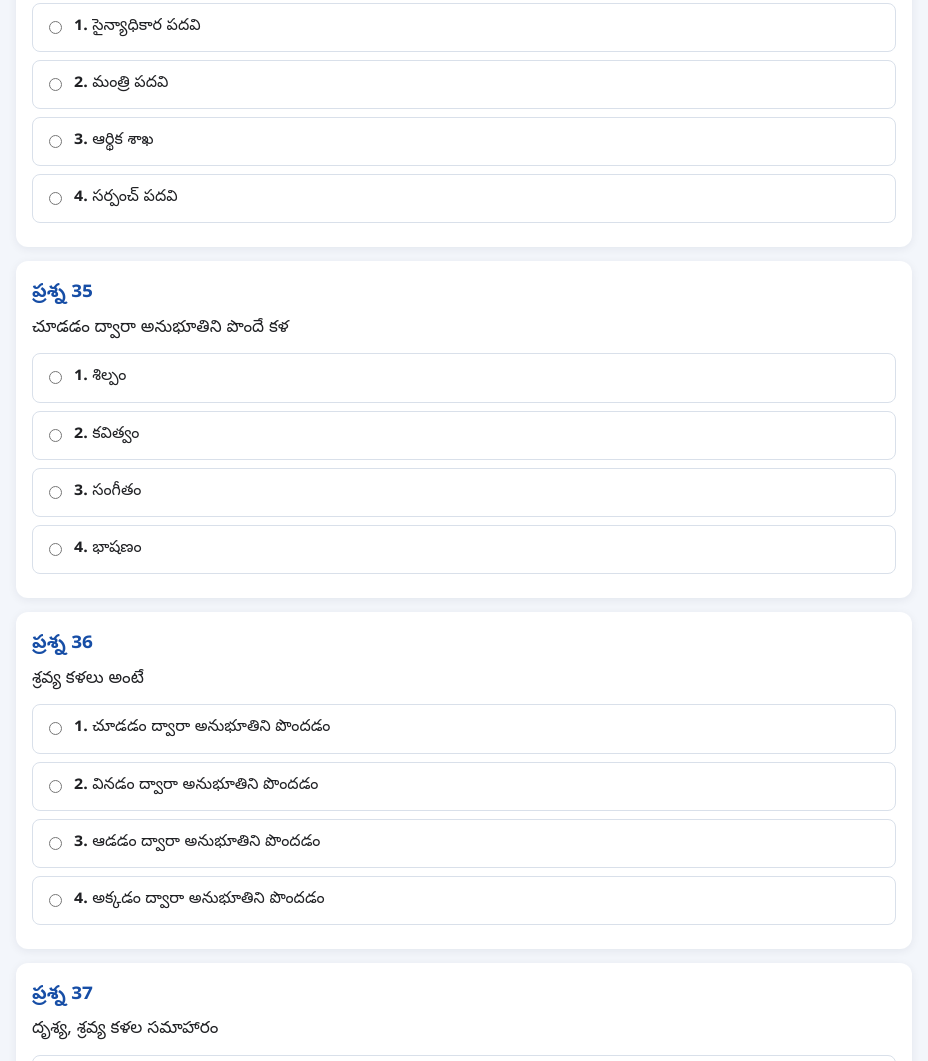
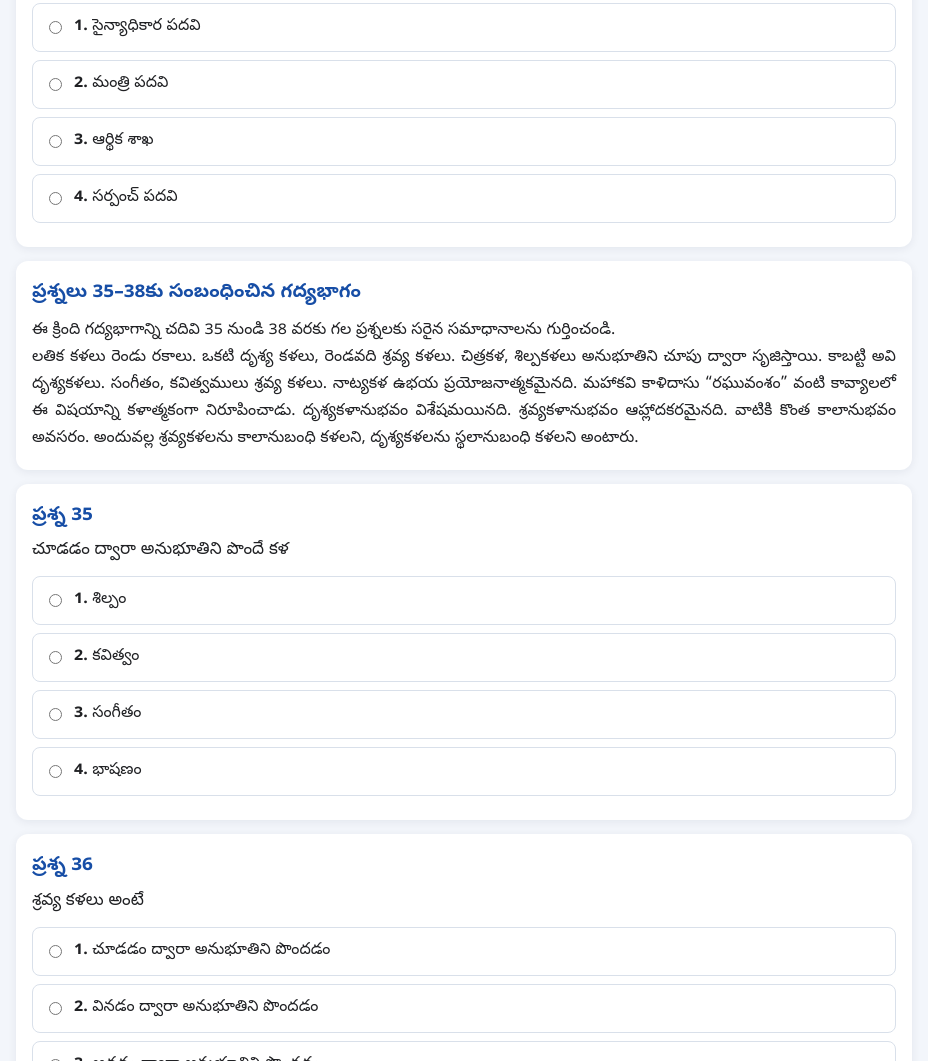
Before and after one commit to mlgrraju755/Mana-TET-Academy, a plain HTML site: page telugu-Previous-Question-20-June-2025-Shift-1.html in a window 1280 px wide. Shown: the part 1846-2907 px from the top of the page, without its empty margins (176-1104 px from the left). Drawn offline with Linux system fonts and the light colour scheme.

Commit message:
Update telugu-Previous-Question-20-June-2025-Shift-1.html

```diff
--- a/telugu-Previous-Question-20-June-2025-Shift-1.html
+++ b/telugu-Previous-Question-20-June-2025-Shift-1.html
@@ -65,6 +65,7 @@ button{border:0;border-radius:9px;padding:12px 22px;font-size:17px;font-weight:b
   <div class="options"><label class="option"><input type="radio" name="q34" value="1"><span><b>1.</b> సైన్యాధికార పదవి</span></label><label class="option"><input type="radio" name="q34" value="2"><span><b>2.</b> మంత్రి పదవి</span></label><label class="option"><input type="radio" name="q34" value="3"><span><b>3.</b> ఆర్థిక శాఖ</span></label><label class="option"><input type="radio" name="q34" value="4"><span><b>4.</b> సర్పంచ్ పదవి</span></label></div>
   <div class="feedback" aria-live="polite"></div>
 </section>
+  <section class="passage"><h2>ప్రశ్నలు 35–38కు సంబంధించిన గద్యభాగం</h2><p>ఈ క్రింది గద్యభాగాన్ని చదివి 35 నుండి 38 వరకు గల ప్రశ్నలకు సరైన సమాధానాలను గుర్తించండి.<br>లతిక కళలు రెండు రకాలు. ఒకటి దృశ్య కళలు, రెండవది శ్రవ్య కళలు. చిత్రకళ, శిల్పకళలు అనుభూతిని చూపు ద్వారా సృజిస్తాయి. కాబట్టి అవి దృశ్యకళలు. సంగీతం, కవిత్వములు శ్రవ్య కళలు. నాట్యకళ ఉభయ ప్రయోజనాత్మకమైనది. మహాకవి కాళిదాసు “రఘువంశం” వంటి కావ్యాలలో ఈ విషయాన్ని కళాత్మకంగా నిరూపించాడు. దృశ్యకళానుభవం విశేషమయినది. శ్రవ్యకళానుభవం ఆహ్లాదకరమైనది. వాటికి కొంత కాలానుభవం అవసరం. అందువల్ల శ్రవ్యకళలను కాలానుబంధి కళలని, దృశ్యకళలను స్థలానుబంధి కళలని అంటారు.</p></section>
 <section class="question" data-answer="1">
   <div class="qtitle">ప్రశ్న 35</div>
   <div class="prompt">చూడడం ద్వారా అనుభూతిని పొందే కళ</div>
```
